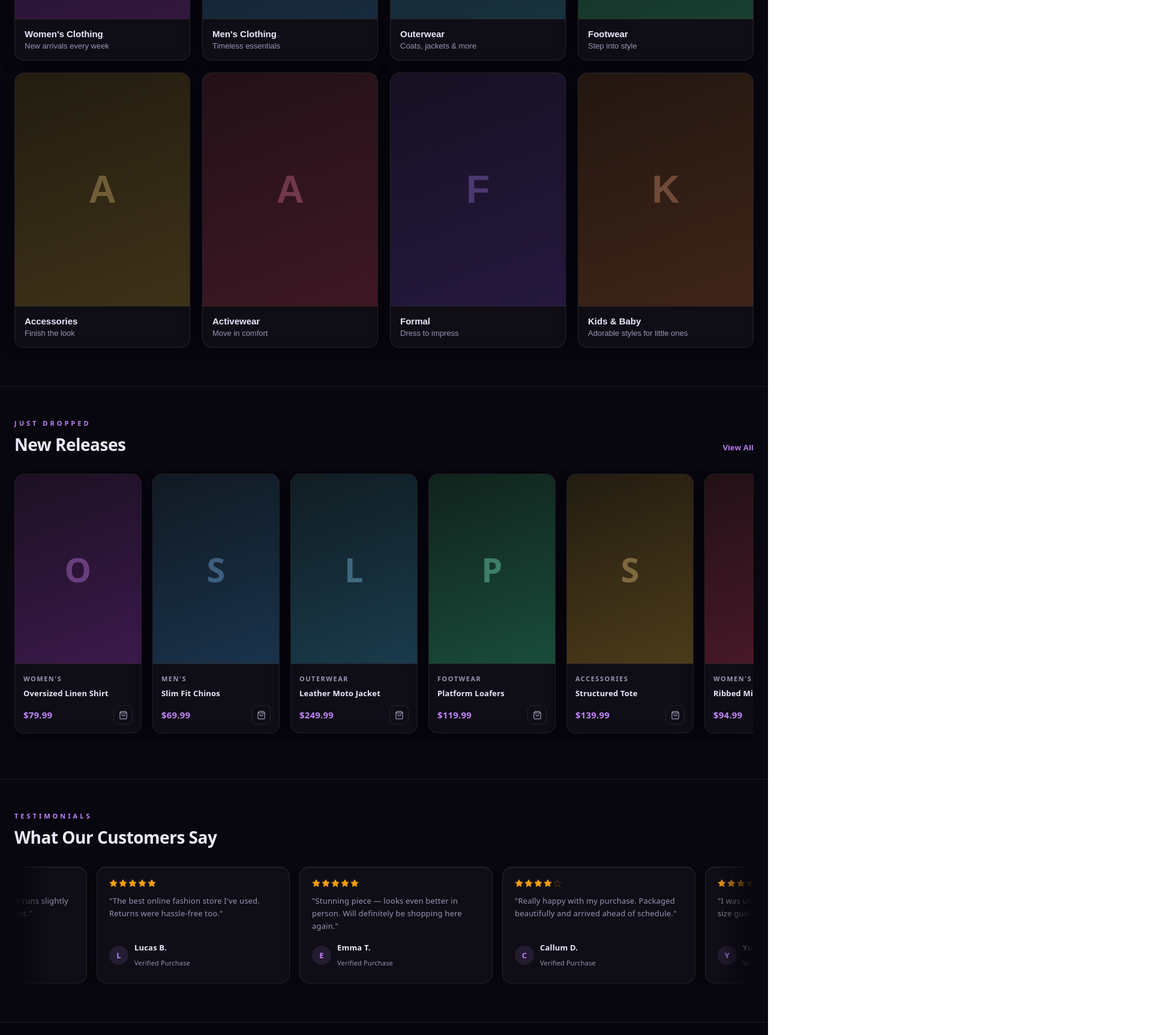
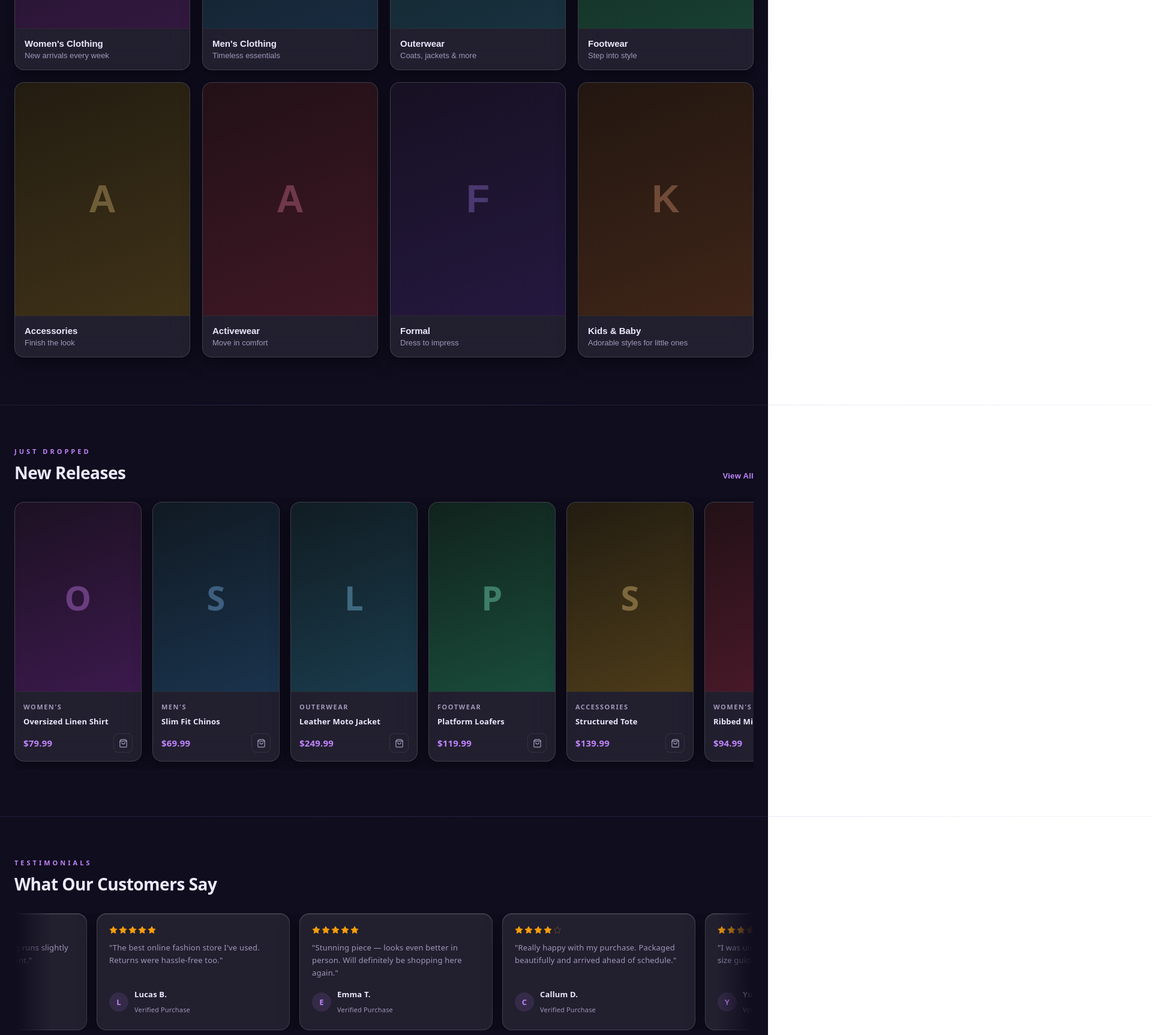
Before and after one commit to Borhanxj/e-commerce-platform-aws, a React app in the folder frontend/: page / in a window 1280 px wide. Shown: the part 1480-3206 px from the top of the page at 60% size, 1920 px wide, since content can reach past the window. Built offline with nearby package versions, Linux system fonts and the light colour scheme; no server answers; the HTML template or start-up script is replaced by a standard one.

Commit message:
Made cards stand out more

```diff
--- a/frontend/src/pages/home/HomePage.css
+++ b/frontend/src/pages/home/HomePage.css
@@ -4,7 +4,7 @@
   min-height: 100svh;
   display: flex;
   flex-direction: column;
-  background: #08060e;
+  background: #100d1e;
   text-align: left;
 
   /* Force dark-mode palette on the home page */
@@ -21,27 +21,38 @@
     0 0 0 1px rgba(255, 255, 255, 0.05);
 }
 
-/* ── Liquid glass ambient background ── */
+/* ── Ambient background ── */
 .home-bg {
   position: fixed;
   inset: 0;
   pointer-events: none;
   z-index: 0;
   overflow: hidden;
+  /* Continuous vertical gradient that shifts as the page is scrolled */
+  background: linear-gradient(
+    170deg,
+    #0e0b1c 0%,
+    #160f2a 18%,
+    #1a1035 32%,
+    #150e2e 48%,
+    #19102f 62%,
+    #120c24 78%,
+    #0e0b1c 100%
+  );
 }
 
 .home-bg__orb {
   position: absolute;
   border-radius: 50%;
-  filter: blur(120px);
-  opacity: 0.18;
+  filter: blur(140px);
+  opacity: 0.15;
   will-change: transform;
 }
 
 .home-bg__orb--a {
   width: 80vw;
   height: 70vh;
-  background: radial-gradient(ellipse at center, #8b35e8 0%, transparent 70%);
+  background: radial-gradient(ellipse at center, #8060c0 0%, transparent 70%);
   top: -20vh;
   left: -20vw;
   animation: orb-drift-a 24s ease-in-out infinite alternate;
@@ -50,7 +61,7 @@
 .home-bg__orb--b {
   width: 60vw;
   height: 60vh;
-  background: radial-gradient(ellipse at center, #6030c8 0%, transparent 70%);
+  background: radial-gradient(ellipse at center, #6a4aaa 0%, transparent 70%);
   top: 15vh;
   right: -15vw;
   animation: orb-drift-b 30s ease-in-out infinite alternate;
@@ -59,7 +70,7 @@
 .home-bg__orb--c {
   width: 65vw;
   height: 55vh;
-  background: radial-gradient(ellipse at center, #a040d8 0%, transparent 70%);
+  background: radial-gradient(ellipse at center, #9068c0 0%, transparent 70%);
   bottom: 10vh;
   left: 15vw;
   animation: orb-drift-c 36s ease-in-out infinite alternate;
@@ -68,7 +79,7 @@
 .home-bg__orb--d {
   width: 45vw;
   height: 45vh;
-  background: radial-gradient(ellipse at center, #7040e0 0%, transparent 70%);
+  background: radial-gradient(ellipse at center, #7858b8 0%, transparent 70%);
   bottom: -15vh;
   right: 5vw;
   animation: orb-drift-d 28s ease-in-out infinite alternate;
@@ -77,7 +88,7 @@
 .home-bg__orb--e {
   width: 50vw;
   height: 40vh;
-  background: radial-gradient(ellipse at center, #b040d0 0%, transparent 70%);
+  background: radial-gradient(ellipse at center, #a070bc 0%, transparent 70%);
   top: 50vh;
   left: -10vw;
   animation: orb-drift-e 32s ease-in-out infinite alternate;
@@ -115,7 +126,7 @@
   position: sticky;
   top: 0;
   z-index: 100;
-  background: rgba(8, 6, 14, 0.7);
+  background: rgba(16, 13, 30, 0.75);
   backdrop-filter: blur(20px);
   -webkit-backdrop-filter: blur(20px);
   border-bottom: 1px solid rgba(255, 255, 255, 0.08);
@@ -361,7 +372,7 @@
   align-items: center;
   justify-content: center;
   padding: 72px 24px;
-  background: #08060e;
+  background: #100d1e;
   isolation: isolate;
   z-index: 1;
 }
@@ -400,12 +411,14 @@
   pointer-events: none;
 }
 
-/* Vignette edge darkening */
+/* Vignette + bottom fade into page background */
 .hero-banner::after {
   content: '';
   position: absolute;
   inset: 0;
-  background: radial-gradient(ellipse at center, transparent 40%, rgba(0, 0, 0, 0.55) 100%);
+  background:
+    radial-gradient(ellipse at center, transparent 40%, rgba(0, 0, 0, 0.4) 100%),
+    linear-gradient(to bottom, transparent 55%, rgba(16, 13, 30, 0.6) 78%, #100d1e 100%);
   pointer-events: none;
 }
 
@@ -597,16 +610,35 @@
   max-width: 1280px;
   margin: 0 auto;
   width: 100%;
-  padding: 48px 24px 64px;
+  padding: 64px 24px 80px;
   box-sizing: border-box;
   position: relative;
   z-index: 1;
 }
 
+/* Full-width gradient separators between sections */
+.categories-section::after,
+.releases-section::after {
+  content: '';
+  position: absolute;
+  bottom: 0;
+  left: -100vw;
+  right: -100vw;
+  height: 1px;
+  background: linear-gradient(
+    to right,
+    transparent,
+    rgba(140, 100, 200, 0.15) 30%,
+    rgba(160, 120, 220, 0.2) 50%,
+    rgba(140, 100, 200, 0.15) 70%,
+    transparent
+  );
+}
+
 
 .releases-section,
 .reviews-section {
-  border-top: 1px solid var(--border);
+  border-top: none;
 }
 
 .section-header {
@@ -681,8 +713,8 @@
 
 /* ── Footer ── */
 .footer {
-  border-top: 1px solid rgba(255, 255, 255, 0.08);
-  background: rgba(8, 6, 14, 0.8);
+  border-top: none;
+  background: rgba(14, 11, 28, 0.9);
   backdrop-filter: blur(20px);
   -webkit-backdrop-filter: blur(20px);
   margin-top: auto;
@@ -896,15 +928,15 @@
   scroll-snap-align: start;
   display: flex;
   flex-direction: column;
-  border: 1px solid rgba(255, 255, 255, 0.09);
+  border: 1px solid rgba(255, 255, 255, 0.14);
   border-radius: 16px;
   overflow: hidden;
-  background: rgba(255, 255, 255, 0.03);
-  backdrop-filter: blur(12px);
-  -webkit-backdrop-filter: blur(12px);
+  background: rgba(255, 255, 255, 0.08);
+  backdrop-filter: blur(20px);
+  -webkit-backdrop-filter: blur(20px);
   box-shadow:
-    0 4px 24px rgba(0, 0, 0, 0.35),
-    inset 0 1px 0 rgba(255, 255, 255, 0.08);
+    0 8px 32px rgba(0, 0, 0, 0.45),
+    inset 0 1px 0 rgba(255, 255, 255, 0.14);
   transition:
     box-shadow 0.25s,
     transform 0.25s,
@@ -913,10 +945,10 @@
 
 .release-card:hover {
   box-shadow:
-    0 12px 40px rgba(0, 0, 0, 0.5),
-    0 0 0 1px rgba(192, 132, 252, 0.25),
-    inset 0 1px 0 rgba(255, 255, 255, 0.12);
-  border-color: rgba(192, 132, 252, 0.3);
+    0 16px 48px rgba(0, 0, 0, 0.6),
+    0 0 0 1px rgba(192, 132, 252, 0.35),
+    inset 0 1px 0 rgba(255, 255, 255, 0.18);
+  border-color: rgba(192, 132, 252, 0.4);
   transform: translateY(-4px);
 }
 
@@ -1048,18 +1080,18 @@
 
 .review-card {
   flex: 0 0 280px;
-  background: rgba(255, 255, 255, 0.03);
-  backdrop-filter: blur(12px);
-  -webkit-backdrop-filter: blur(12px);
-  border: 1px solid rgba(255, 255, 255, 0.09);
+  background: rgba(255, 255, 255, 0.08);
+  backdrop-filter: blur(20px);
+  -webkit-backdrop-filter: blur(20px);
+  border: 1px solid rgba(255, 255, 255, 0.14);
   border-radius: 16px;
   padding: 20px;
   display: flex;
   flex-direction: column;
   gap: 12px;
   box-shadow:
-    0 4px 24px rgba(0, 0, 0, 0.3),
-    inset 0 1px 0 rgba(255, 255, 255, 0.08);
+    0 8px 32px rgba(0, 0, 0, 0.4),
+    inset 0 1px 0 rgba(255, 255, 255, 0.14);
 }
 
 .star-rating {
@@ -1117,15 +1149,15 @@
 .category-card {
   display: flex;
   flex-direction: column;
-  border: 1px solid rgba(255, 255, 255, 0.1);
+  border: 1px solid rgba(255, 255, 255, 0.14);
   border-radius: 16px;
   overflow: hidden;
-  background: rgba(255, 255, 255, 0.03);
-  backdrop-filter: blur(12px);
-  -webkit-backdrop-filter: blur(12px);
+  background: rgba(255, 255, 255, 0.08);
+  backdrop-filter: blur(20px);
+  -webkit-backdrop-filter: blur(20px);
   box-shadow:
-    0 4px 24px rgba(0, 0, 0, 0.35),
-    inset 0 1px 0 rgba(255, 255, 255, 0.1);
+    0 8px 32px rgba(0, 0, 0, 0.45),
+    inset 0 1px 0 rgba(255, 255, 255, 0.14);
   cursor: pointer;
   text-align: left;
   padding: 0;
@@ -1137,10 +1169,10 @@
 
 .category-card:hover {
   box-shadow:
-    0 12px 40px rgba(0, 0, 0, 0.5),
-    0 0 0 1px rgba(192, 132, 252, 0.25),
-    inset 0 1px 0 rgba(255, 255, 255, 0.15);
-  border-color: rgba(192, 132, 252, 0.3);
+    0 16px 48px rgba(0, 0, 0, 0.6),
+    0 0 0 1px rgba(192, 132, 252, 0.35),
+    inset 0 1px 0 rgba(255, 255, 255, 0.18);
+  border-color: rgba(192, 132, 252, 0.4);
   transform: translateY(-4px);
 }
 
```
